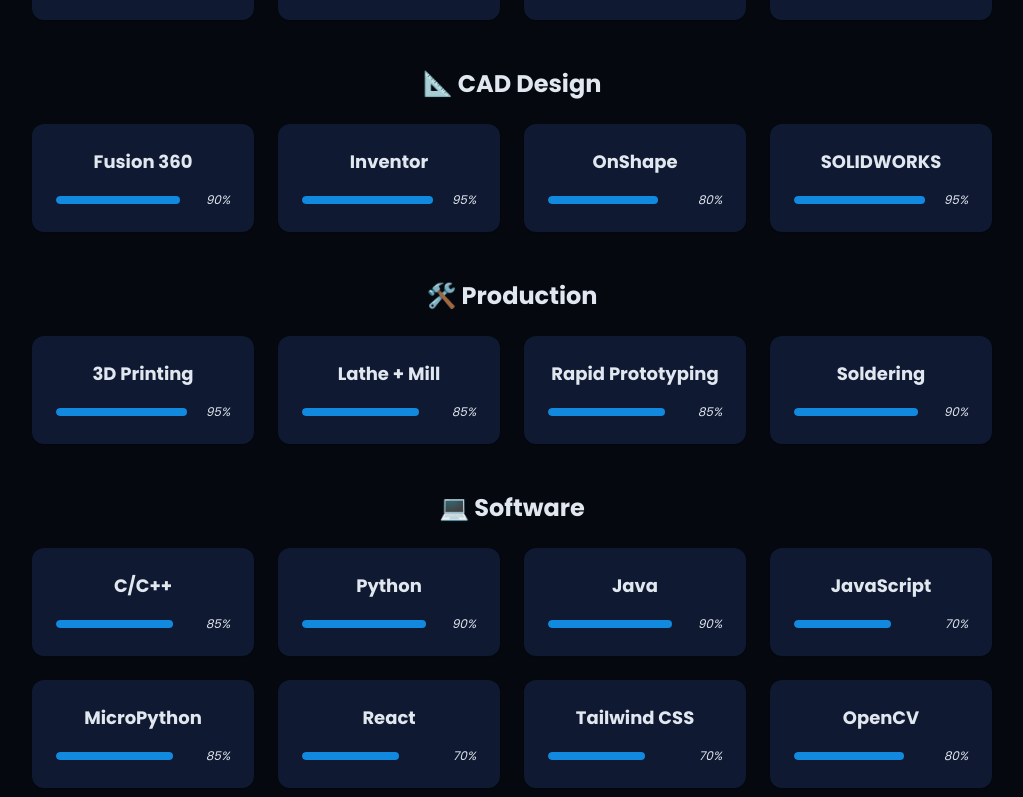
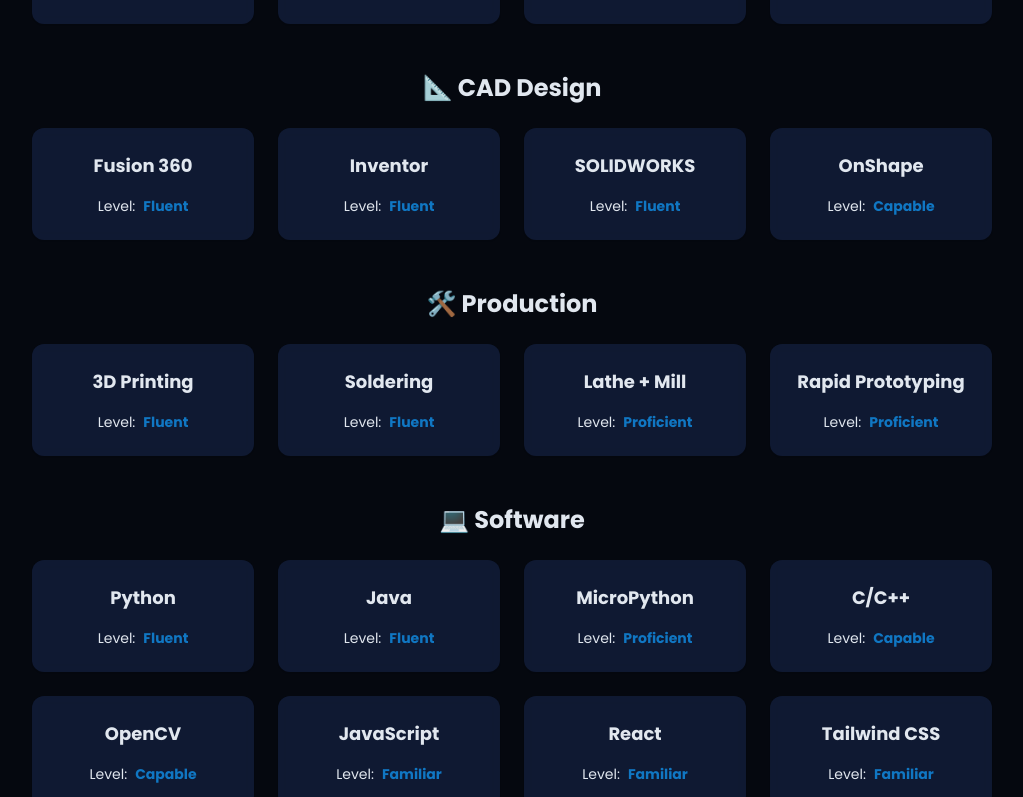
Before and after one commit to Aabjosh/Aabjosh-s-Portfolio, a React (Vite) app: page / in a window 1280 px wide. Shown: the part 2980-3777 px from the top of the page, without its empty margins (128-1151 px from the left). Built offline with nearby package versions, Linux system fonts and the light colour scheme.

Commit message:
took out progress bars and replaced with animated words

```diff
--- a/src/components/SkillsSection.jsx
+++ b/src/components/SkillsSection.jsx
@@ -1,38 +1,38 @@
 const skills = [
   // Hardware
-  { name: "Arduino", level: 95, category: "⚙️ Hardware" },
-  { name: "Raspberry Pi", level: 85, category: "⚙️ Hardware" },
-  { name: "Circuit Board Prototyping", level: 85, category: "⚙️ Hardware" },
-  { name: "Drivetrain & Mechanical", level: 90, category: "⚙️ Hardware" },
+  { name: "Arduino", level: "Fluent", category: "⚙️ Hardware" },
+  { name: "Drivetrain & Mechanical", level: "Fluent", category: "⚙️ Hardware" },
+  { name: "Raspberry Pi", level: "Proficient", category: "⚙️ Hardware" },
+  { name: "Circuit Board Prototyping", level: "Proficient", category: "⚙️ Hardware" },
 
   // CAD Design
-  { name: "Fusion 360", level: 90, category: "📐 CAD Design" },
-  { name: "Inventor", level: 95, category: "📐 CAD Design" },
-  { name: "OnShape", level: 80, category: "📐 CAD Design" },
-  { name: "SOLIDWORKS", level: 95, category: "📐 CAD Design" },
+  { name: "Fusion 360", level: "Fluent", category: "📐 CAD Design" },
+  { name: "Inventor", level: "Fluent", category: "📐 CAD Design" },
+  { name: "SOLIDWORKS", level: "Fluent", category: "📐 CAD Design" },
+  { name: "OnShape", level: "Capable", category: "📐 CAD Design" },
 
   // Production
-  { name: "3D Printing", level: 95, category: "🛠️ Production" },
-  { name: "Lathe + Mill", level: 85, category: "🛠️ Production" },
-  { name: "Rapid Prototyping", level: 85, category: "🛠️ Production" },
-  { name: "Soldering", level: 90, category: "🛠️ Production" },
+  { name: "3D Printing", level: "Fluent", category: "🛠️ Production" },
+  { name: "Soldering", level: "Fluent", category: "🛠️ Production" },
+  { name: "Lathe + Mill", level: "Proficient", category: "🛠️ Production" },
+  { name: "Rapid Prototyping", level: "Proficient", category: "🛠️ Production" },
 
   // Software & Programming
-  { name: "C/C++", level: 85, category: "💻 Software" },
-  { name: "Python", level: 90, category: "💻 Software" },
-  { name: "Java", level: 90, category: "💻 Software" },
-  { name: "JavaScript", level: 70, category: "💻 Software" },
-  { name: "MicroPython", level: 85, category: "💻 Software" },
-  { name: "React", level: 70, category: "💻 Software" },
-  { name: "Tailwind CSS", level: 70, category: "💻 Software" },
-  { name: "OpenCV", level: 80, category: "💻 Software" },
-  { name: "PyTorch", level: 75, category: "💻 Software" },
-  { name: "PID Control", level: 75, category: "💻 Software" },
+  { name: "Python", level: "Fluent", category: "💻 Software" },
+  { name: "Java", level: "Fluent", category: "💻 Software" },
+  { name: "MicroPython", level: "Proficient", category: "💻 Software" },
+  { name: "C/C++", level: "Capable", category: "💻 Software" },
+  { name: "OpenCV", level: "Capable", category: "💻 Software" },
+  { name: "JavaScript", level: "Familiar", category: "💻 Software" },
+  { name: "React", level: "Familiar", category: "💻 Software" },
+  { name: "Tailwind CSS", level: "Familiar", category: "💻 Software" },
+  { name: "PyTorch", level: "Familiar", category: "💻 Software" },
+  { name: "PID Control", level: "Familiar", category: "💻 Software" },
 
   // Tools & DevOps
-  { name: "Git", level: 80, category: "🧰 Tools" },
-  { name: "Vercel", level: 80, category: "🧰 Tools" },
-  { name: "WPIlib", level: 85, category: "🧰 Tools" }
+  { name: "WPIlib", level: "Proficient", category: "🧰 Tools" },
+  { name: "Git", level: "Capable", category: "🧰 Tools" },
+  { name: "Vercel", level: "Capable", category: "🧰 Tools" },
 ]
 
 export const SkillsSection = () => {
@@ -68,14 +68,9 @@
                                         <div className="mb-4">
                                             <h4 className="font-bold text-lg">{skill.name}</h4>
                                         </div>
-                                        <div className="flex items-center gap-3">
-                                            <div className="flex-1 bg-secondary/50 h-2 rounded-xl overflow-hidden">
-                                                <div
-                                                    className="bg-primary h-2 rounded-xl origin-left animate-[grow_1.5s_ease-out]"
-                                                    style={{ width: skill.level + "%"}}
-                                                />
-                                            </div>
-                                            <span className="text-xs italic text-muted-foreground">{skill.level}%</span>
+                                        <div className="text-sm flex items-center gap-2 justify-center">
+                                            <span className="text-foreground">Level: </span>
+                                            <span className="text-primary font-bold animate-pulse-slow">{skill.level}</span>
                                         </div>
                                     </div>
                                 ))}
--- a/src/index.css
+++ b/src/index.css
@@ -13,7 +13,7 @@
 
   --animate-float: float 6s ease-in-out infinite;
   --animate-pulse-subtle: pulse-subtle 4s ease-in-out infinite;
-  --animate-pulse-obvious: pulse-obvious 3s ease-in infinite;
+  --animate-pulse-slow: pulse-slow 3s ease-in infinite;
   --animate-bounce-scroll: bounce-scroll 3s ease-in infinite;
   --animate-fade-in: fade-in 0.7s ease-out forwards;
   --animate-fade-in-delay-1: fade-in 0.7s ease-out 0.2s forwards;
@@ -46,12 +46,12 @@
       opacity: 0.15;
     }
   }
-  @keyframes pulse-obvious {
+  @keyframes pulse-slow {
     0%, 100% {
         opacity: 1;
     }
     50% {
-        opacity: 0.1; /* Less dramatic than 0.1 */
+        opacity: 0.65; /* Less dramatic than 0.1 */
     }
   }
 
```
